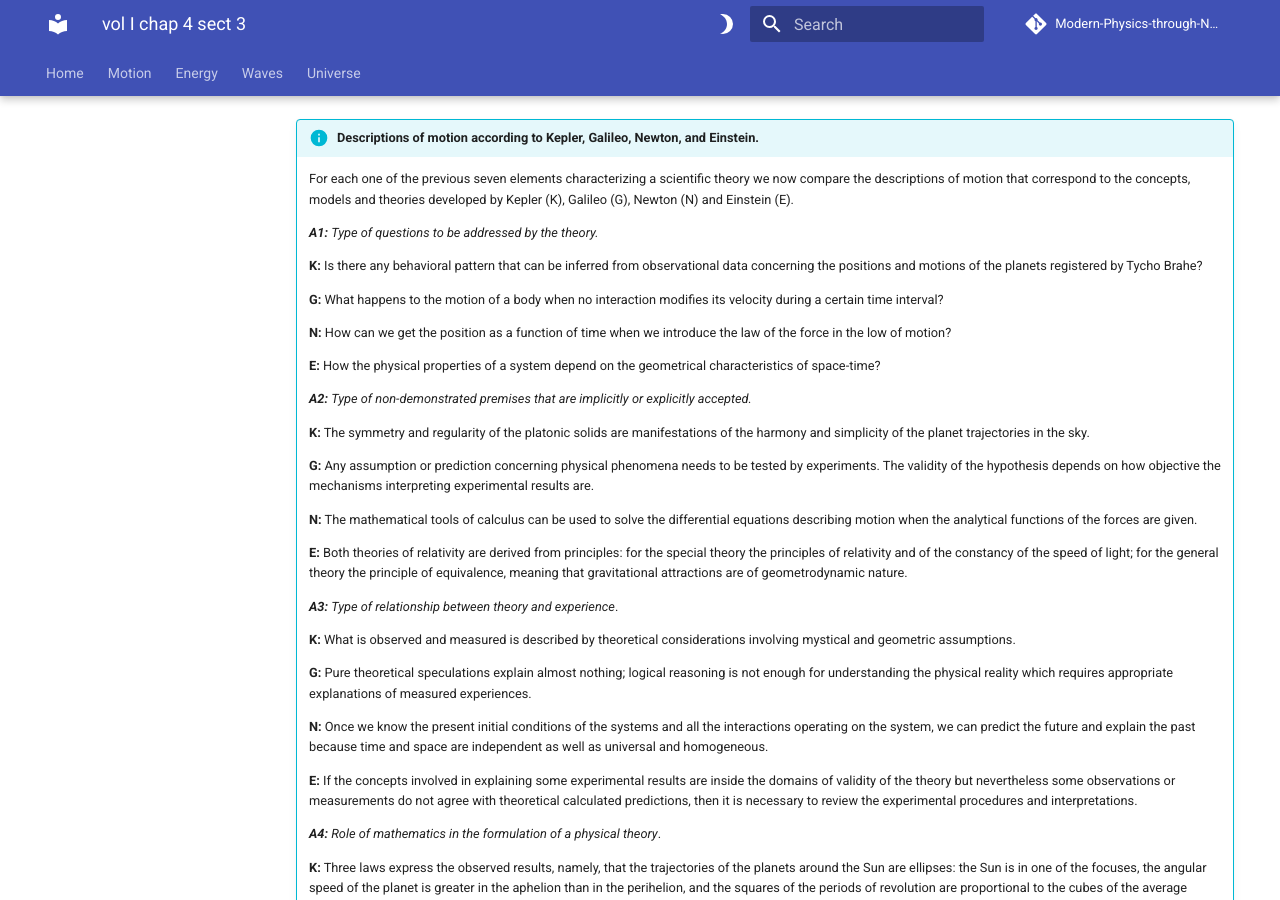
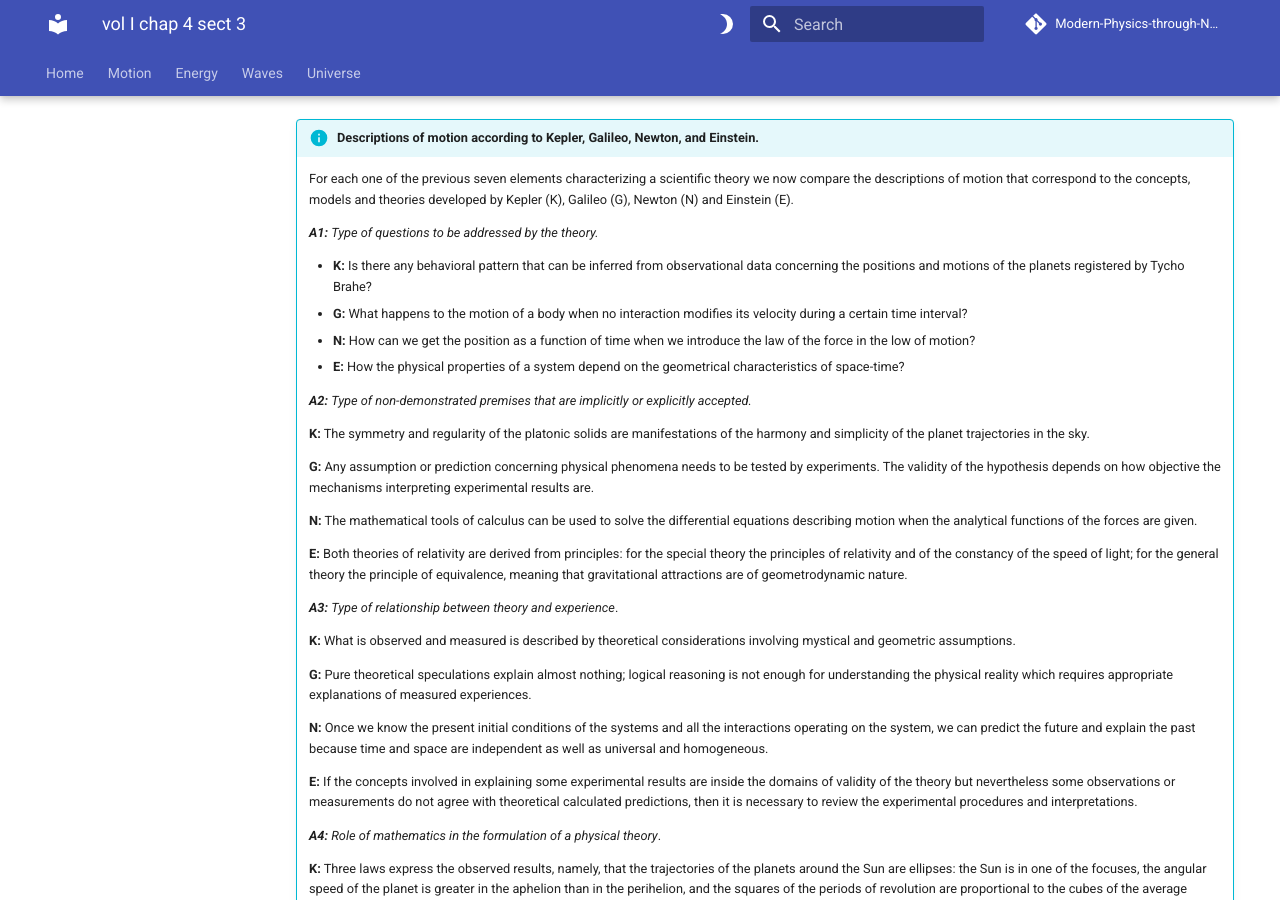
Before and after one commit to modphysnobel/modphysnobel.github.io, an MkDocs documentation site: the page built from docs/vol-I/vol-I-chap-4-sect-3.md, in a window 1280 px wide and 900 px high, scrolled down 655 px. Built offline with MkDocs 1.6.1 and Material for MkDocs 9.7.7, drawn with Linux system fonts in a browser that asks for light colours; some web fonts are replaced; comment, search, counter and statistics services are not loaded.

```diff
--- a/docs/vol-I/vol-I-chap-4-sect-3.md
+++ b/docs/vol-I/vol-I-chap-4-sect-3.md
@@ -30,13 +30,10 @@ $F_3$: *Building of a coherent system that logically integrates facts and concep
 
 	***A1:*** *Type of questions to be addressed by the theory.*
 
-	**K:**  Is there any behavioral pattern that can be inferred from observational data concerning the positions and motions of the planets registered by Tycho Brahe?
-
-	**G:**  What happens to the motion of a body when no interaction modifies its velocity during a certain time interval?
-
-	**N:**  How can we get the position as a function of time when we introduce the law of the force in the low of motion?
-
-	**E:**  How the physical properties of a system depend on the geometrical characteristics of space-time?
+	- **K:**  Is there any behavioral pattern that can be inferred from observational data concerning the positions and motions of the planets registered by Tycho Brahe?
+	- **G:**  What happens to the motion of a body when no interaction modifies its velocity during a certain time interval?
+	- **N:**  How can we get the position as a function of time when we introduce the law of the force in the low of motion?
+	- **E:**  How the physical properties of a system depend on the geometrical characteristics of space-time?
 
 	***A2:*** *Type of non-demonstrated premises that are implicitly or explicitly accepted.*
 
```
